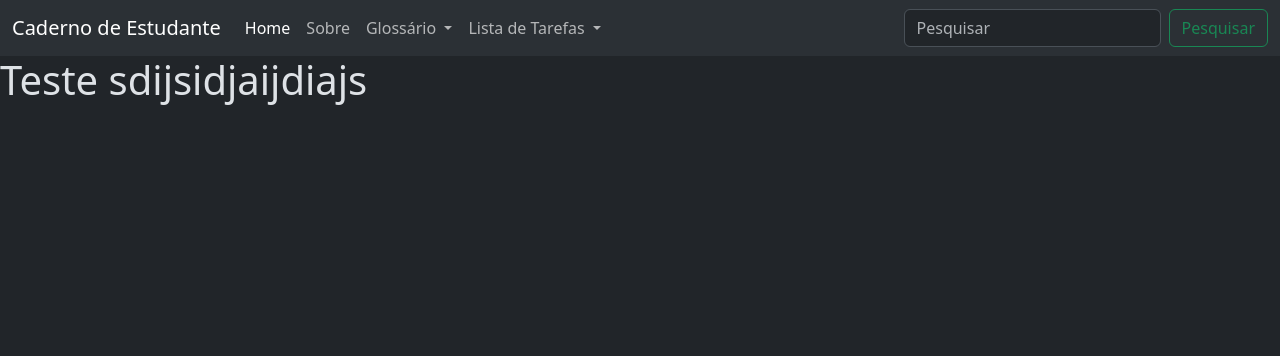
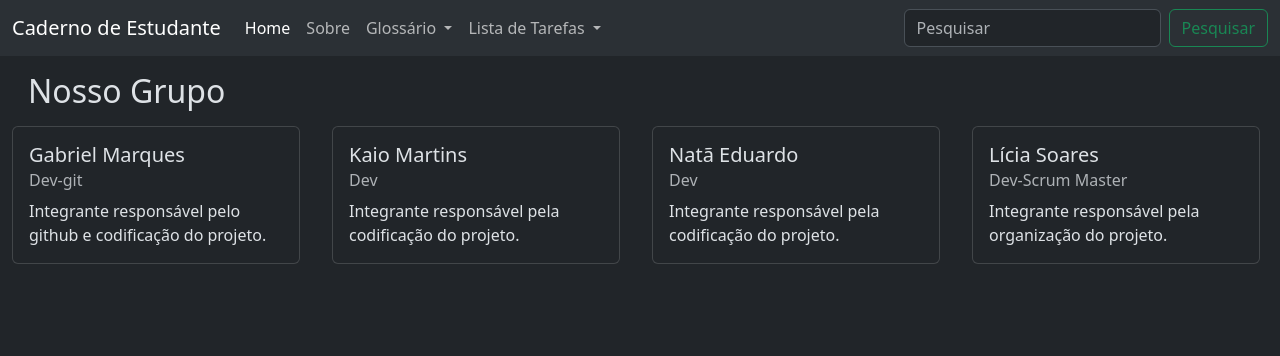
Before and after one commit to gazinmarks/projeto-app-tarefas, a Flask app: page /about in a window 1280 px wide. Shown: the top 356 px of the page. Run offline with Flask 3, Linux system fonts and the light colour scheme.

Commit message:
projeto finalizado

```diff
--- a/templates/about.html
+++ b/templates/about.html
@@ -1,14 +1,59 @@
 {% extends "model.html" %}
 {% block conteudo %}
-<!DOCTYPE html>
-<html lang="pt-br">
-<head>
-    <meta charset="UTF-8">
-    <title>Aqui é o sobre</title>
-</head>
+
+
 <body>
-<h1> Teste sdijsidjaijdiajs</h1>
+<section>
+    <div class="container-fluid">
+        <div class="m-3">
+            <h2>Nosso Grupo</h2>
+        </div>
+        <div class="row">
+            <div class="col-md-3">
+                <div class="card" style="width: 18rem;">
+                    <div class="card-body">
+                        <h5 class="card-title">Gabriel Marques</h5>
+                        <h6 class="card-subtitle mb-2 text-muted">Dev-git</h6>
+                        <p class="card-text">Integrante responsável pelo github e codificação do
+                            projeto.</p>
+                    </div>
+                </div>
+
+
+            </div>
+            <div class="col-md-3">
+                <div class="card" style="width: 18rem;">
+                    <div class="card-body">
+                        <h5 class="card-title">Kaio Martins</h5>
+                        <h6 class="card-subtitle mb-2 text-muted">Dev</h6>
+                        <p class="card-text">Integrante responsável pela codificação do
+                            projeto.</p>
+                    </div>
+                </div>
+            </div>
+            <div class="col-md-3">
+                <div class="card" style="width: 18rem;">
+                    <div class="card-body">
+                        <h5 class="card-title">Natã Eduardo</h5>
+                        <h6 class="card-subtitle mb-2 text-muted">Dev</h6>
+                        <p class="card-text">Integrante responsável pela codificação do
+                            projeto.</p>
+                    </div>
+                </div>
+            </div>
+            <div class="col-md-3">
+                <div class="card" style="width: 18rem;">
+                    <div class="card-body">
+                        <h5 class="card-title">Lícia Soares</h5>
+                        <h6 class="card-subtitle mb-2 text-muted">Dev-Scrum Master</h6>
+                        <p class="card-text">Integrante responsável pela organização do projeto.</p>
+                    </div>
+                </div>
+            </div>
+        </div>
+    </div>
+</section>
 </body>
-</html>
+
 
 {% endblock %}
--- a/templates/glossary.html
+++ b/templates/glossary.html
@@ -25,6 +25,8 @@
     </tr>
     {% endfor %}
     </tbody>
+
 </table>
 
+
 {% endblock %}
--- a/templates/model.html
+++ b/templates/model.html
@@ -10,11 +10,12 @@
           integrity="sha384-T3c6CoIi6uLrA9TneNEoa7RxnatzjcDSCmG1MXxSR1GAsXEV/Dwwykc2MPK8M2HN" crossorigin="anonymous">
 </head>
 <body>
-
+<header>
     <nav class="navbar navbar-expand-lg bg-body-tertiary">
         <div class="container-fluid">
-        <a class="navbar-brand" href="#">Caderno de Estudante</a>
-        <button class="navbar-toggler" type="button" data-bs-toggle="collapse" data-bs-target="#navbarSupportedContent"
+            <a class="navbar-brand" href="/">Caderno de Estudante</a>
+            <button class="navbar-toggler" type="button" data-bs-toggle="collapse"
+                    data-bs-target="#navbarSupportedContent"
                     aria-controls="navbarSupportedContent" aria-expanded="false" aria-label="Toggle navigation">
                 <span class="navbar-toggler-icon"></span>
             </button>
@@ -62,6 +63,7 @@
             </div>
         </div>
     </nav>
+</header>
 
 {% block conteudo %}
 
--- a/templates/tasks.html
+++ b/templates/tasks.html
@@ -27,4 +27,5 @@
     </tbody>
 </table>
 
+
 {% endblock %}
```
Also changed, not shown: bd_glossary.csv (+6 -1 lines), bd_tasks.csv (+16 -1 lines), templates/index.html (+18 -5 lines), static/style.css (deleted). Lines whose indentation alone changed are shown as unchanged.
